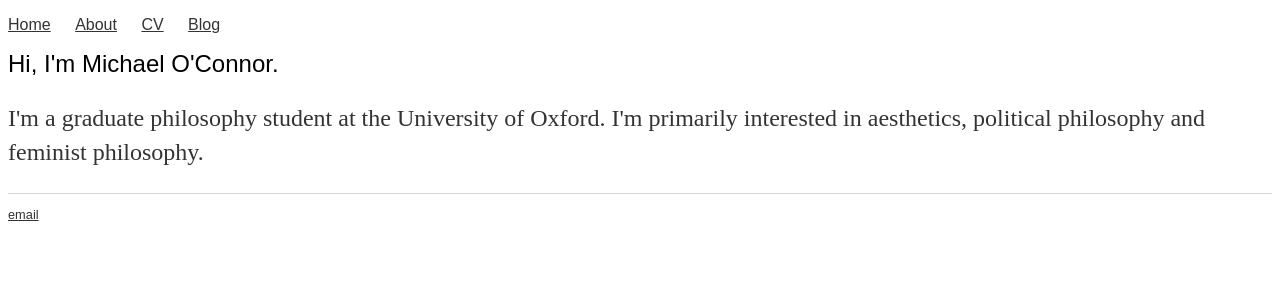
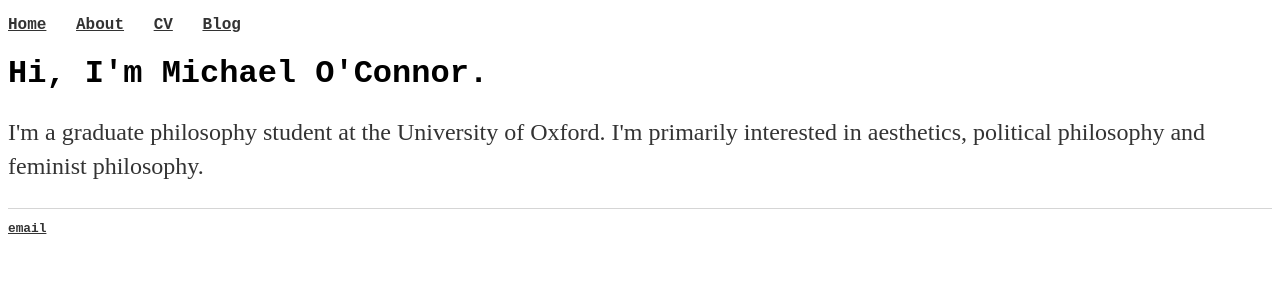
Before and after one commit to MichaelO-Connor/MichaelO-Connor.github.io, a Jekyll site: the page built from index.html, in a window 1280 px wide. Shown: the top 300 px of the page. Built offline with Jekyll 4.4.1, drawn with Linux system fonts in a browser that asks for light colours.

Commit message:
Update main.css

```diff
--- a/css/main.css
+++ b/css/main.css
@@ -7,26 +7,24 @@ body {
 nav ul, footer ul {
     padding: 0px;
     list-style: none;
-    font-family: alegreya-sans, sans-serif;
-    font-weight: 400;
-    font-style: normal;
+   font-family: source-code-pro, monospace;
+   font-weight: 700;
+   font-style: normal;
 }
 nav ul li, footer ul li {
     display: inline;
     margin-right: 20px;
 }
 a {
-   text-decoration: underline;
     color: #333;
 }
 a:hover {
-    text-decoration: underline;
 }
 h1 {
-    font-size: 1.5em;
-    font-family: alegreya-sans, sans-serif;
-    font-weight: 400;
-    font-style: normal;
+    font-size: 2em;
+    font-family: source-code-pro, monospace;
+   font-weight: 700;
+   font-style: normal;
 }
 p {
     font-size: 1.5em;
```
